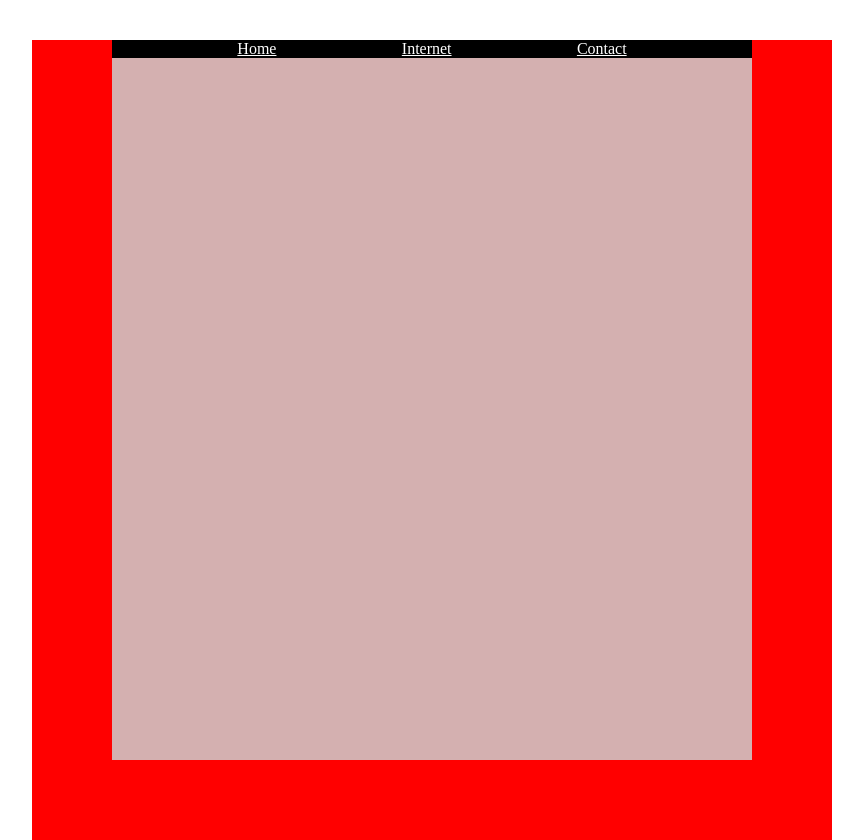
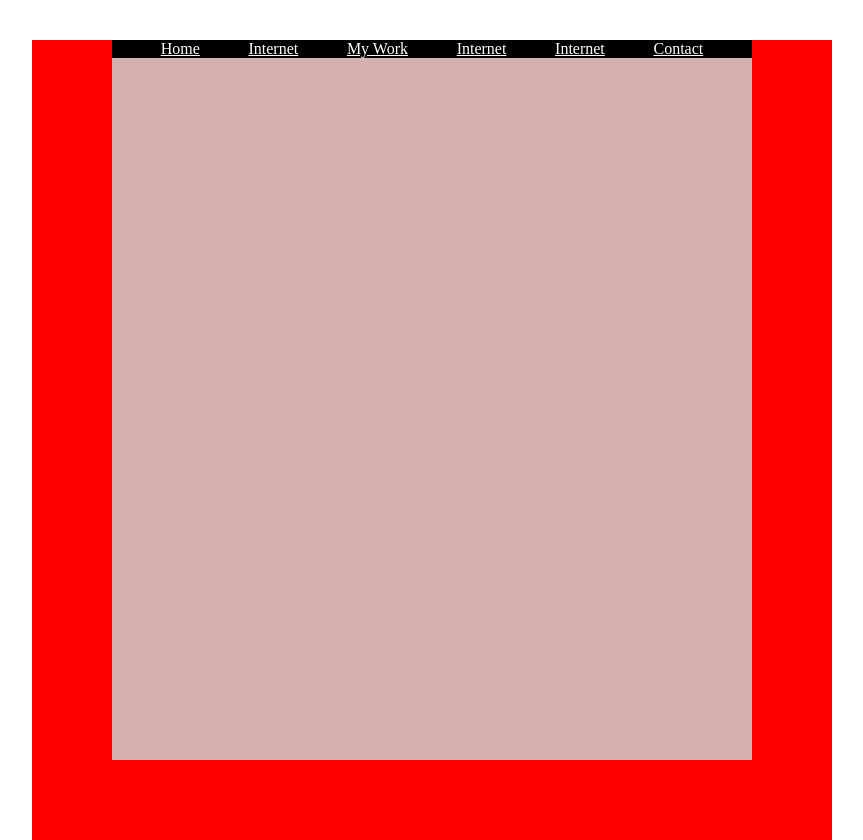
Before and after one commit to SyedMuzamilShah/IndexFile, a plain HTML site: page oldpage.html in a window 1280 px wide. Shown: the whole page, without its empty margins (208-1071 px from the left). Drawn offline with Linux system fonts and the light colour scheme.

Commit message:
first commit

```diff
--- a/oldpage.html
+++ b/oldpage.html
@@ -41,6 +41,9 @@
                 <nav>
                     <a href="#">Home</a>
                     <a href="#">Internet</a>
+                    <a href="#">My Work</a>
+                    <a href="#">Internet</a>
+                    <a href="#">Internet</a>
                     <a href="#">Contact</a>
                 </nav>
             </div>
```
